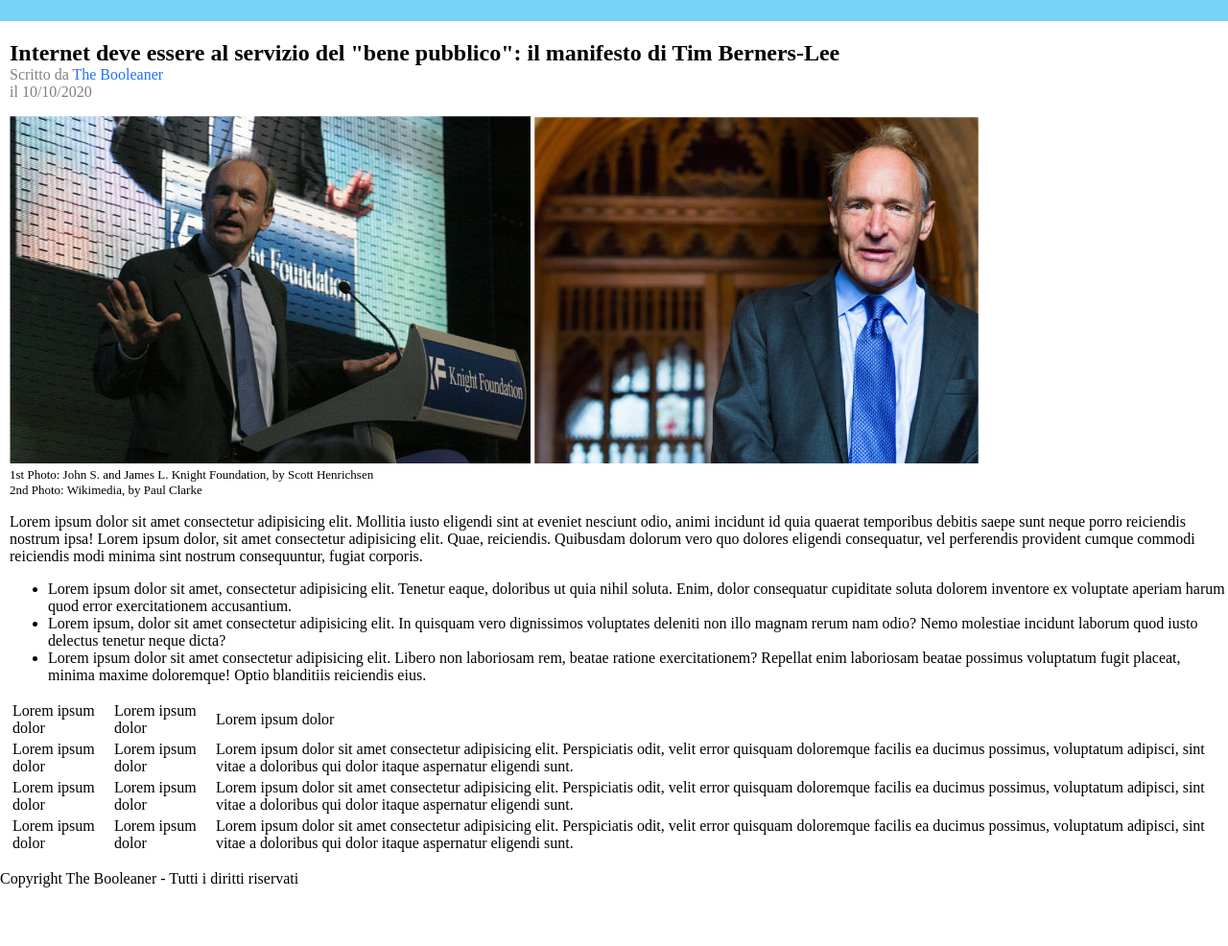
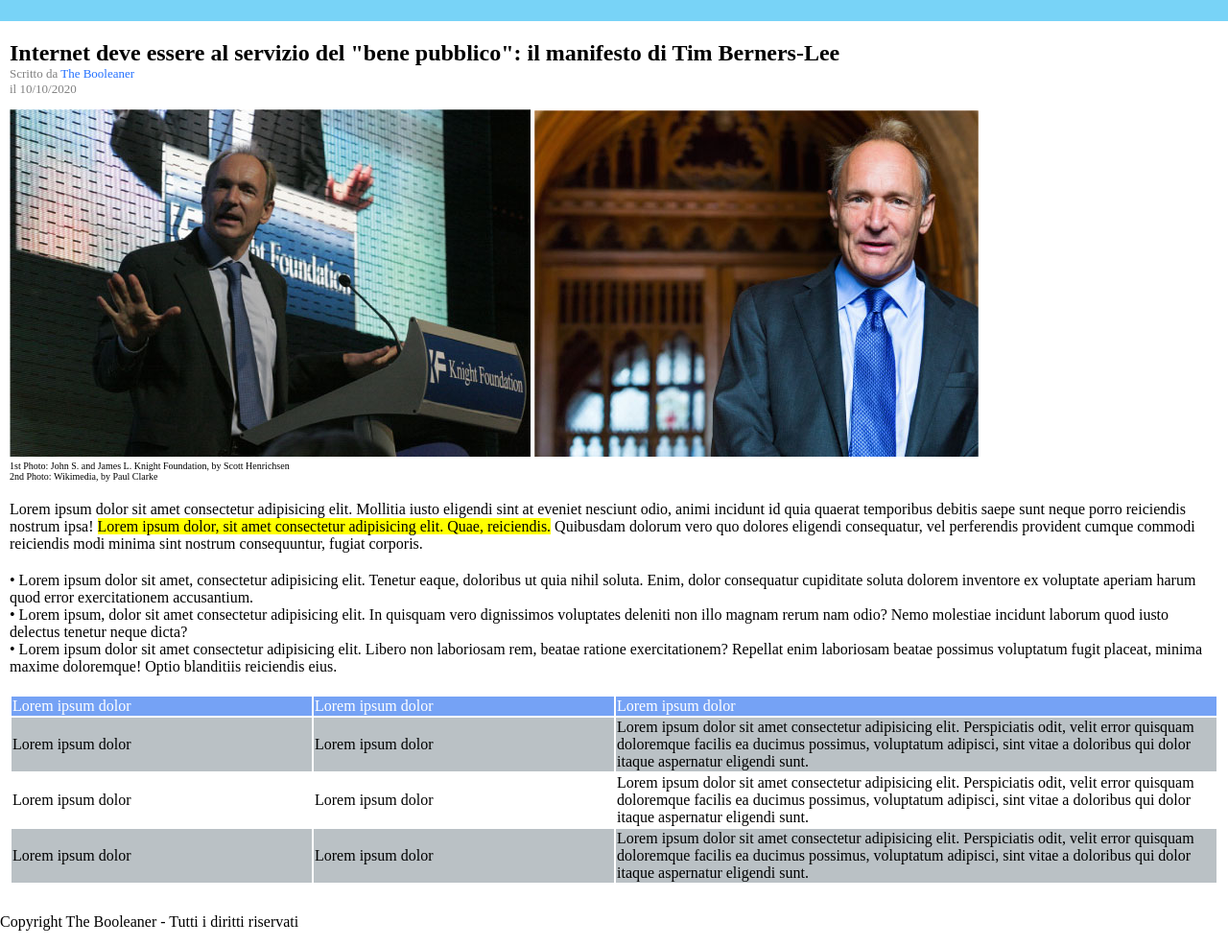
Before and after one commit to fabrizioruiz96/html-css-booleaner, a plain HTML site: page index.html in a window 1280 px wide. Shown: the part 78-1064 px from the top of the page at 96% size. Before the commit the page ends 1019 px from the top, so only its background shows below. Drawn offline with Linux system fonts and the light colour scheme.

Commit message:
feat: style sections, add class and fix some errors

```diff
--- a/css/style.css
+++ b/css/style.css
@@ -5,6 +5,7 @@ body{
 
 #container{
     margin-left: 10px;
+    margin-right: 10px;
 }
 
 /* header */
@@ -27,6 +28,7 @@ header{
 #subtitle{
     margin-top: 0;
     color: rgb(129, 129, 129);
+    font-size: small;
 }
 
 #author{
@@ -34,8 +36,43 @@ header{
 }
 
 #caption{
-    font-size: small;
+    font-size: x-small;
     margin-top: 0;
 }
 
-/*  */
+/* first section */
+.text-first-section{
+    margin-top: 20px;
+    margin-bottom: 20px;
+}
+
+#highlighted{
+    background-color: yellow;
+}
+
+/* second section */
+#second-section{
+    margin-bottom: 20px;
+}
+
+.text-second-section{
+    margin: 0;
+}
+
+/* third section */
+table{
+    margin-bottom: 30px;
+}
+
+thead{
+    background-color: hwb(219 46% 4%);
+    color: white;
+}
+
+.row-grey{
+    background-color: rgb(186, 193, 197);
+}
+
+.third-column{
+    width: 50%;
+}
--- a/index.html
+++ b/index.html
@@ -28,37 +28,37 @@
             </section>
 
             <!-- FIRST SECTION -->
-            <p>Lorem ipsum dolor sit amet consectetur adipisicing elit. Mollitia iusto eligendi sint at eveniet nesciunt odio, animi incidunt id quia quaerat temporibus debitis saepe sunt neque porro reiciendis nostrum ipsa! <span>Lorem ipsum dolor, sit amet consectetur adipisicing elit. Quae, reiciendis.</span> Quibusdam dolorum vero quo dolores eligendi consequatur, vel perferendis provident cumque commodi reiciendis modi minima sint nostrum consequuntur, fugiat corporis.</p>
+            <p class="text-first-section">Lorem ipsum dolor sit amet consectetur adipisicing elit. Mollitia iusto eligendi sint at eveniet nesciunt odio, animi incidunt id quia quaerat temporibus debitis saepe sunt neque porro reiciendis nostrum ipsa! <span id="highlighted">Lorem ipsum dolor, sit amet consectetur adipisicing elit. Quae, reiciendis.</span> Quibusdam dolorum vero quo dolores eligendi consequatur, vel perferendis provident cumque commodi reiciendis modi minima sint nostrum consequuntur, fugiat corporis.</p>
 
             <!-- SECOND SECTION -->
-                <ul>
-                    <li>Lorem ipsum dolor sit amet, consectetur adipisicing elit. Tenetur eaque, doloribus ut quia nihil soluta. Enim, dolor consequatur cupiditate soluta dolorem inventore ex voluptate aperiam harum quod error exercitationem accusantium.</li>
-                    <li>Lorem ipsum, dolor sit amet consectetur adipisicing elit. In quisquam vero dignissimos voluptates deleniti non illo magnam rerum nam odio? Nemo molestiae incidunt laborum quod iusto delectus tenetur neque dicta?</li>
-                    <li>Lorem ipsum dolor sit amet consectetur adipisicing elit. Libero non laboriosam rem, beatae ratione exercitationem? Repellat enim laboriosam beatae possimus voluptatum fugit placeat, minima maxime doloremque! Optio blanditiis reiciendis eius.</li>
-                </ul>
+                <div id="second-section">
+                    <p class="text-second-section">&bull; Lorem ipsum dolor sit amet, consectetur adipisicing elit. Tenetur eaque, doloribus ut quia nihil soluta. Enim, dolor consequatur cupiditate soluta dolorem inventore ex voluptate aperiam harum quod error exercitationem accusantium.</p>
+                    <p class="text-second-section">&bull; Lorem ipsum, dolor sit amet consectetur adipisicing elit. In quisquam vero dignissimos voluptates deleniti non illo magnam rerum nam odio? Nemo molestiae incidunt laborum quod iusto delectus tenetur neque dicta?</p>
+                    <p class="text-second-section">&bull; Lorem ipsum dolor sit amet consectetur adipisicing elit. Libero non laboriosam rem, beatae ratione exercitationem? Repellat enim laboriosam beatae possimus voluptatum fugit placeat, minima maxime doloremque! Optio blanditiis reiciendis eius.</p>
+                </div>
 
             <!-- THIRD SECTION (TABLE) -->
             <table>
                 <thead>
-                    <td>Lorem ipsum dolor</td>
-                    <td>Lorem ipsum dolor</td>
-                    <td>Lorem ipsum dolor</td>
+                    <td class="first-column">Lorem ipsum dolor</td>
+                    <td class="second-column">Lorem ipsum dolor</td>
+                    <td class="third-column">Lorem ipsum dolor</td>
                 </thead>
                 <tbody>
-                    <tr>
-                        <td>Lorem ipsum dolor</td>
-                        <td>Lorem ipsum dolor</td>
-                        <td>Lorem ipsum dolor sit amet consectetur adipisicing elit. Perspiciatis odit, velit error quisquam doloremque facilis ea ducimus possimus, voluptatum adipisci, sint vitae a doloribus qui dolor itaque aspernatur eligendi sunt.</td>
+                    <tr class="row-grey">
+                        <td class="first-column">Lorem ipsum dolor</td>
+                        <td class="second-column">Lorem ipsum dolor</td>
+                        <td class="third-column">Lorem ipsum dolor sit amet consectetur adipisicing elit. Perspiciatis odit, velit error quisquam doloremque facilis ea ducimus possimus, voluptatum adipisci, sint vitae a doloribus qui dolor itaque aspernatur eligendi sunt.</td>
                     </tr>
                     <tr>
-                        <td>Lorem ipsum dolor</td>
-                        <td>Lorem ipsum dolor</td>
-                        <td>Lorem ipsum dolor sit amet consectetur adipisicing elit. Perspiciatis odit, velit error quisquam doloremque facilis ea ducimus possimus, voluptatum adipisci, sint vitae a doloribus qui dolor itaque aspernatur eligendi sunt.</td>
+                        <td class="first-column">Lorem ipsum dolor</td>
+                        <td class="second-column">Lorem ipsum dolor</td>
+                        <td class="third-column">Lorem ipsum dolor sit amet consectetur adipisicing elit. Perspiciatis odit, velit error quisquam doloremque facilis ea ducimus possimus, voluptatum adipisci, sint vitae a doloribus qui dolor itaque aspernatur eligendi sunt.</td>
                     </tr>
-                    <tr>
-                        <td>Lorem ipsum dolor</td>
-                        <td>Lorem ipsum dolor</td>
-                        <td>Lorem ipsum dolor sit amet consectetur adipisicing elit. Perspiciatis odit, velit error quisquam doloremque facilis ea ducimus possimus, voluptatum adipisci, sint vitae a doloribus qui dolor itaque aspernatur eligendi sunt.</td>
+                    <tr class="row-grey">
+                        <td class="first-column">Lorem ipsum dolor</td>
+                        <td class="second-column">Lorem ipsum dolor</td>
+                        <td class="third-column">Lorem ipsum dolor sit amet consectetur adipisicing elit. Perspiciatis odit, velit error quisquam doloremque facilis ea ducimus possimus, voluptatum adipisci, sint vitae a doloribus qui dolor itaque aspernatur eligendi sunt.</td>
                     </tr>
                 </tbody>
             </table>
```
